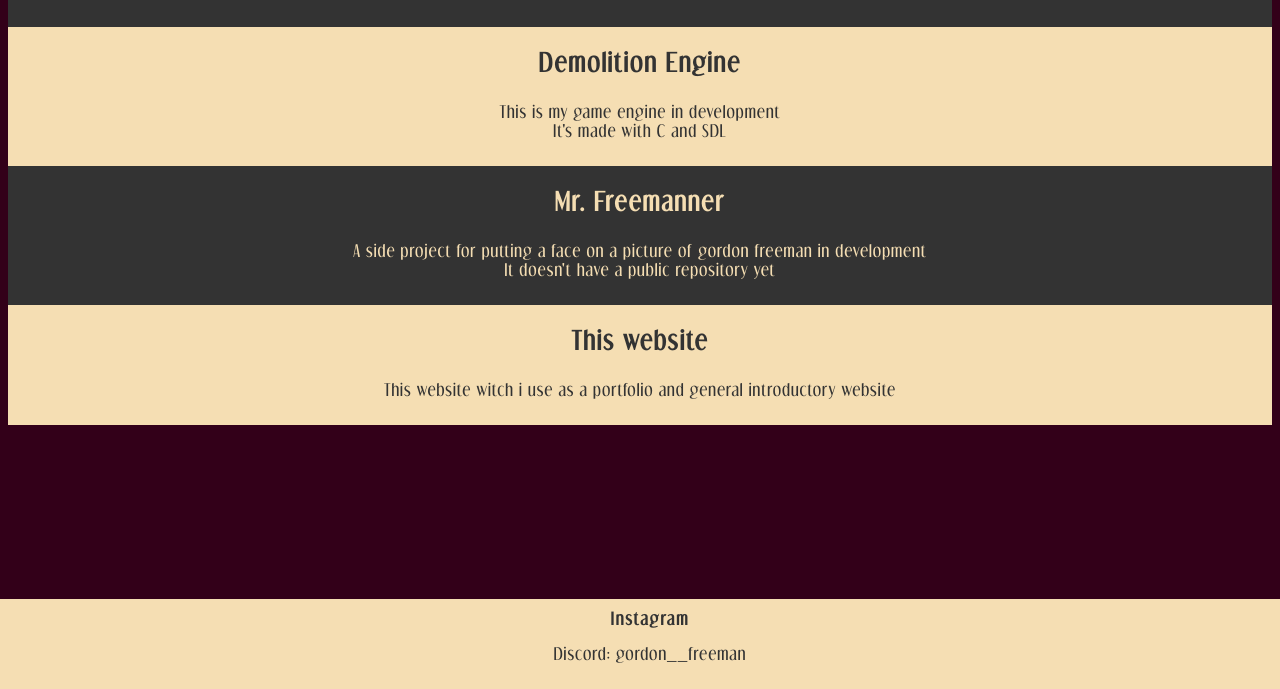
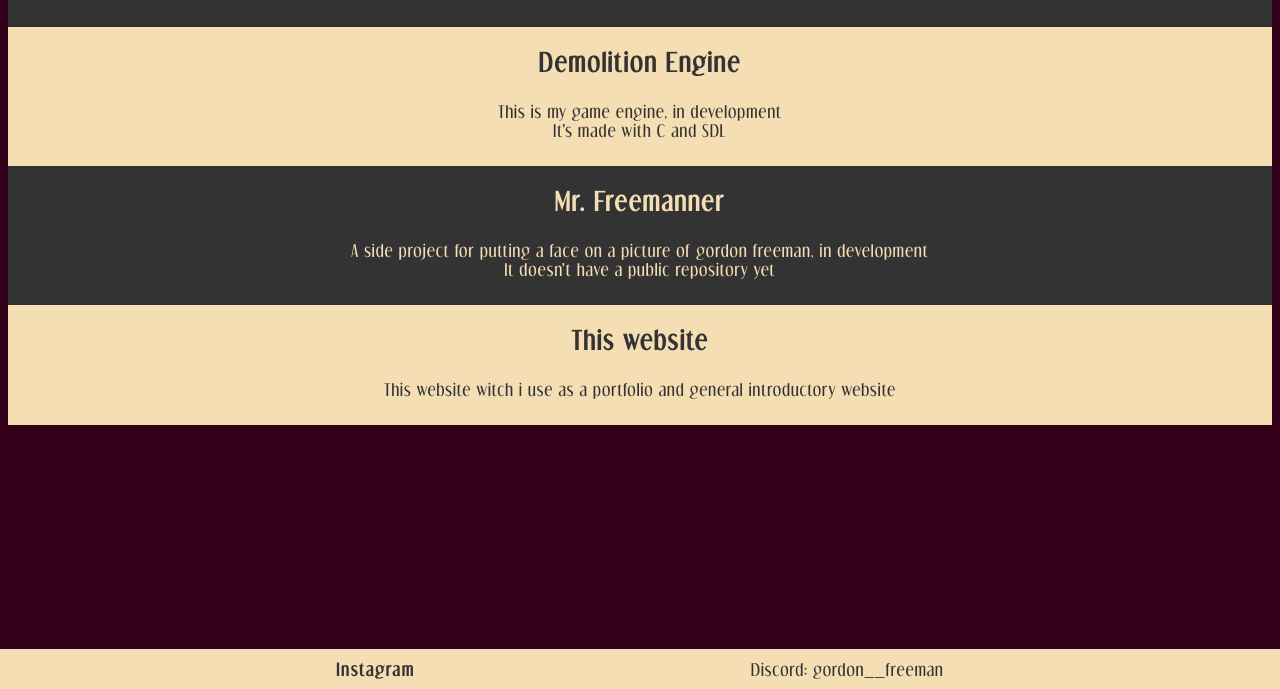
Before and after one commit to Count-X/count-x.github.io, a plain HTML site: page projects.html in a window 1280 px wide. Shown: the part 111-800 px from the top of the page. Drawn offline with Linux system fonts and the light colour scheme.

Commit message:
Small corrections and improvements

```diff
--- a/css/shared.css
+++ b/css/shared.css
@@ -73,14 +73,16 @@ font-weight: bold;
 }
 
 .footer {
+	display: flex;
+	flex-direction: row;
+	justify-content:space-evenly;
 	position: fixed;
 	left: 0;
 	bottom: 0;
+	height: 5%;
 	width: 100%;
 	background-color: wheat;
 	color: #333;
-	text-align: center;
-	padding: 10px;
 	align-items:center;
 }
 .footer a{
--- a/projects.html
+++ b/projects.html
@@ -19,14 +19,14 @@
 	<div class="section0">
 		<a href="https://github.com/Webscum/DemolitionEngine/tree/main">Demolition Engine</a>
 		<p>
-			This is my game engine in development<br>
+			This is my game engine, in development<br>
 			It's made with C and SDL<br>
 		</p>
 	</div>
 	<div class="section1">
 		<a href="#">Mr. Freemanner</a>
 		<p>
-			A side project for putting a face on a picture of gordon freeman in development<br>
+			A side project for putting a face on a picture of gordon freeman, in development<br>
 			It doesn't have a public repository yet<br>
 		</p>
 	</div>
```
Also changed, not shown: index.html (+4 -3 lines).
